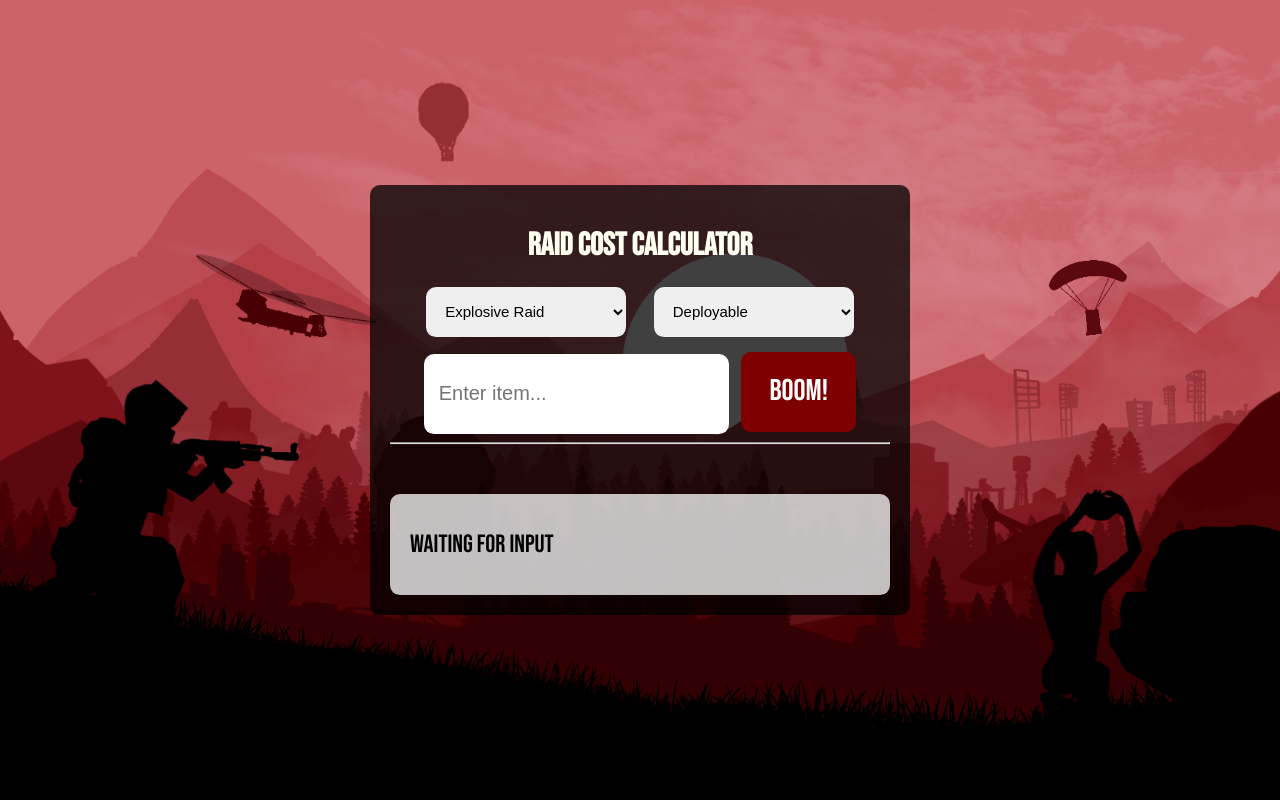
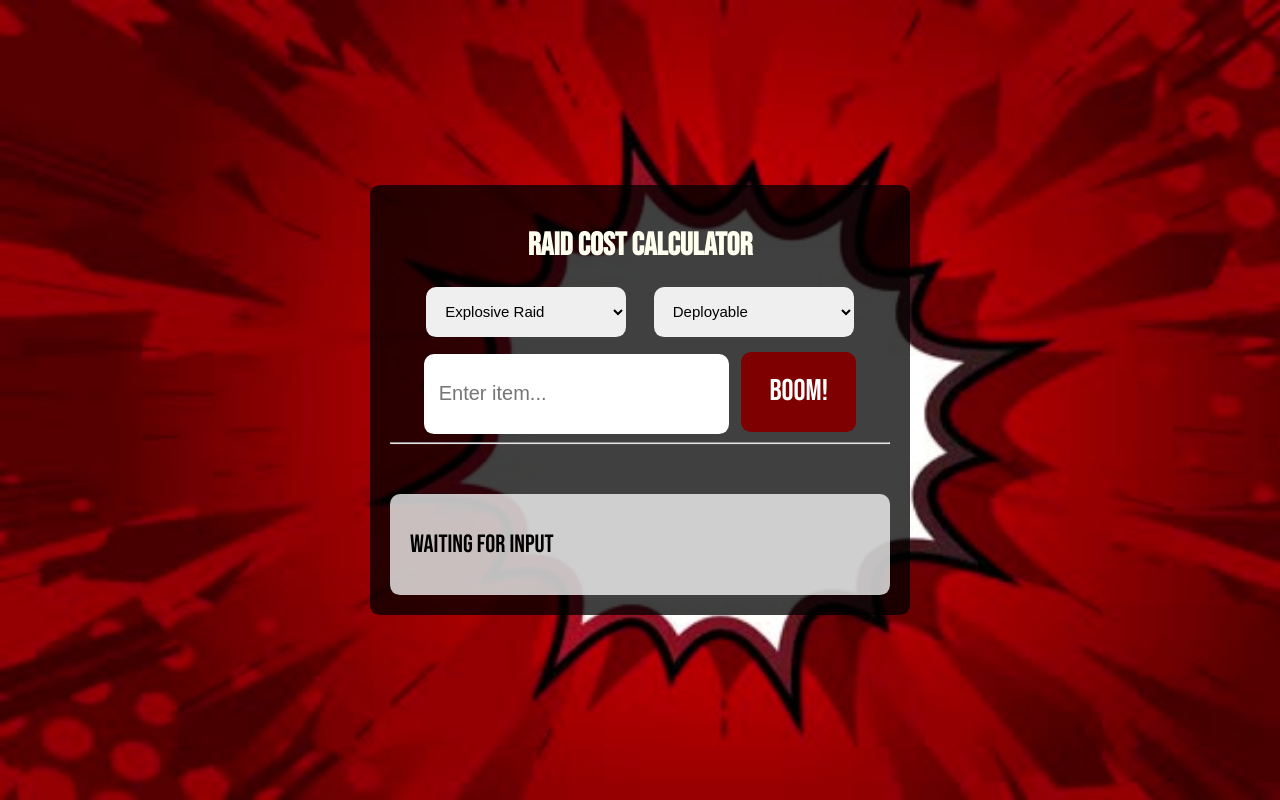
Before and after one commit to rust-tools/rust-tools, a Flask app: page / in a window 1280 px wide. Run offline with Flask 3, Linux system fonts and the light colour scheme.

Commit message:
added placeholder wallpaper image

```diff
--- a/webapp/static/style.css
+++ b/webapp/static/style.css
@@ -1,6 +1,6 @@
 /* Honest to god, I am not going to comment a CSS file. This is the most pseudocode it gets, and it's not like I used complicated CSS either. */
 html {
-    background-image: url("img/980708.png");
+    background-image: url("img/placeholder.jpg");
     background-color: rgb(126, 0, 0);
     background-repeat: no-repeat;
     background-position: fixed;
```
